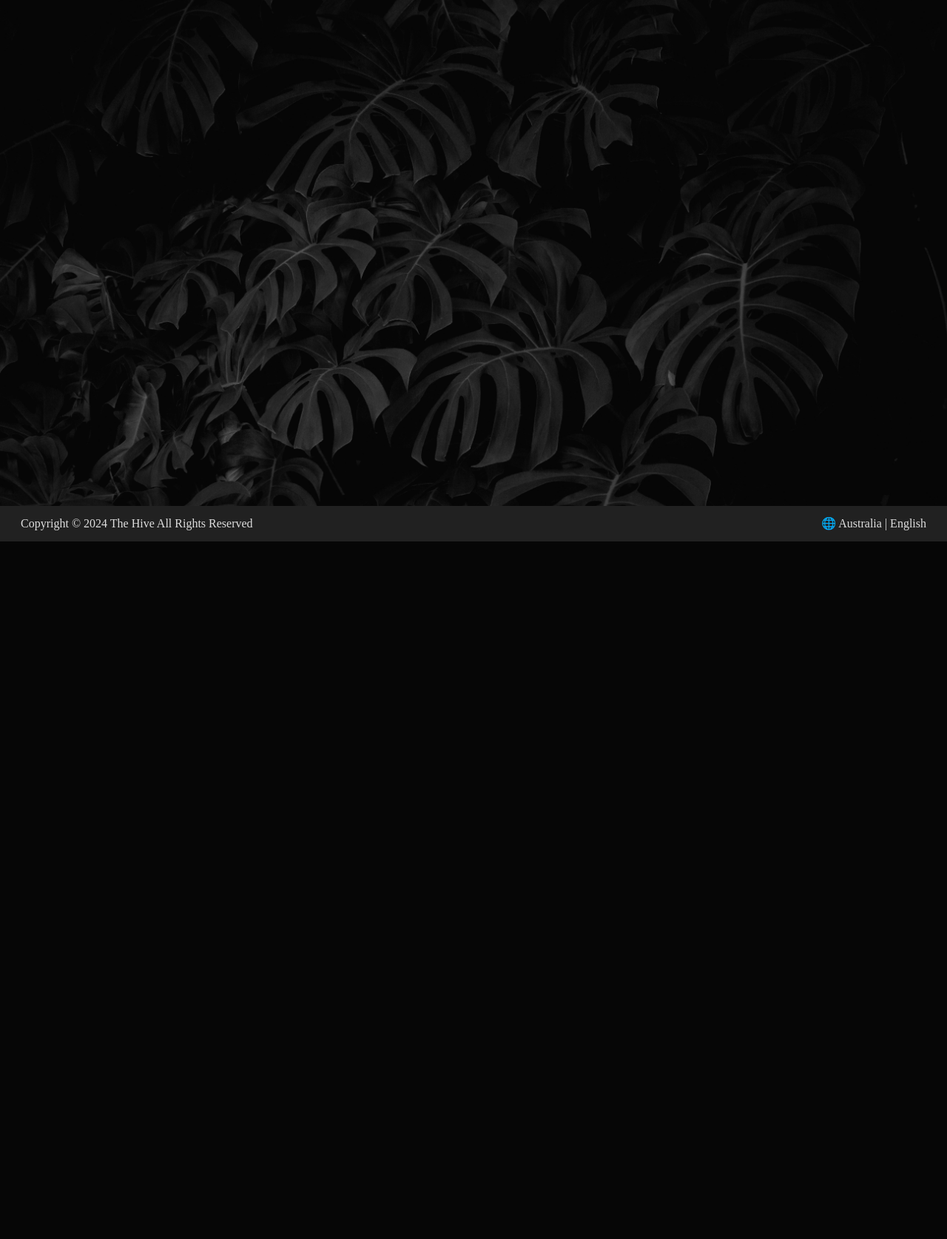
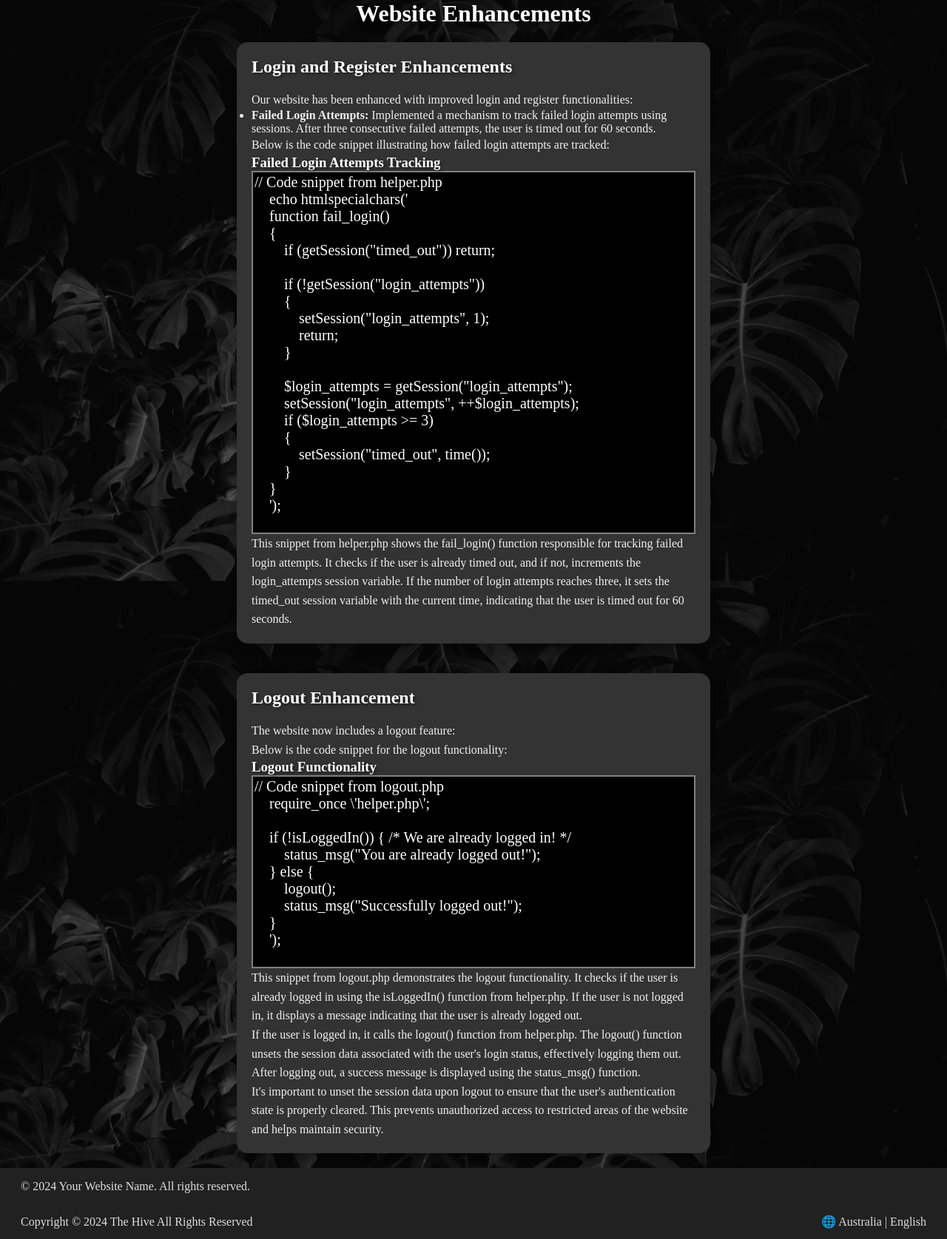
Before and after one commit to Panable/Inquiry2, a PHP site: page /phpenhancements.php in a window 1280 px wide. Shown: the part 68-1743 px from the top of the page at 74% size. Before the commit the page ends 800 px from the top, so only its background shows below. Run offline with PHP 8.4, Linux system fonts and the light colour scheme; some web fonts are replaced.

```diff
--- a/site/enhancements.php
+++ b/site/enhancements.php
@@ -1,3 +1,3 @@
 <?php
-echo "login.php and logout.php"
+echo "this file was split up into login and register.php";
 ?>
--- a/site/header.inc
+++ b/site/header.inc
@@ -25,7 +25,7 @@
                 if (isLoggedIn())
                 {
                     echo '<li><a href="manage.php">Manage</a></li>';
-                    echo '<li><a href="logout.php">Logout</a></li>';
+                    echo '<li><a href="enhancements2.php">Logout</a></li>';
                 }
                 else
                 {
--- a/site/jobs.php
+++ b/site/jobs.php
@@ -36,7 +36,7 @@
                     </ul>
                 </li>
             </ul>
-            <a href="apply.html">Apply</a>
+            <a href="apply.php">Apply</a>
         </div>
     </section>
     <section class="content-block">
@@ -71,7 +71,7 @@
                     </ul>
                 </li>
             </ul>
-            <a href="apply.html">Apply</a>
+            <a href="apply.php">Apply</a>
         </div>
     </section class="content-block">
     <aside class="content-block">
--- a/site/login.php
+++ b/site/login.php
@@ -30,7 +30,7 @@ if ($posting)
 
     $username = $_POST["username"];
     if ($username == "") $error .= "Please enter a username<br>";
-    if (!preg_match('/^[A-Za-z][A-Za-z0-9]{5,31}$/', $username)) $error .= "Invalid username format.<br>";
+    // Dont have to do regex matching, because it will be sanitized, and checked against the db.
 
     $password = $_POST["password"];
     if ($password == "") $error .= "Please enter a password<br>";
--- a/site/manage.php
+++ b/site/manage.php
@@ -1,6 +1,11 @@
 <?php
+require_once 'helper.php';
+if (!isLoggedIn())
+    status_msg("Please login to access this page...");
+
 include 'header.inc';
 require_once 'settings.php';
+
 
 $conn = @mysqli_connect($db_host, $db_user, $db_password, $db_name);
 
--- a/site/phpenhancements.php
+++ b/site/phpenhancements.php
@@ -1,5 +1,69 @@
 <?php include 'header.inc'; ?>
 
+<body>
+<h1 class="enhancement">Website Enhancements</h1>
+<section class="content-block">
+    <h2>Login and Register Enhancements</h2>
+    <br>
+    <p>Our website has been enhanced with improved login and register functionalities:</p>
+    <ul>
+        <li><strong>Failed Login Attempts:</strong> Implemented a mechanism to track failed login attempts using sessions. After three consecutive failed attempts, the user is timed out for 60 seconds.</li>
+    </ul>
+    <p>Below is the code snippet illustrating how failed login attempts are tracked:</p>
+    <h3>Failed Login Attempts Tracking</h3>
+    <div class="code">
+        <pre><code>// Code snippet from helper.php
+    echo htmlspecialchars('
+    function fail_login()
+    {
+        if (getSession("timed_out")) return;
+
+        if (!getSession("login_attempts"))
+        {
+            setSession("login_attempts", 1);
+            return;
+        }
+
+        $login_attempts = getSession("login_attempts");
+        setSession("login_attempts", ++$login_attempts);
+        if ($login_attempts >= 3)
+        {
+            setSession("timed_out", time());
+        }
+    }
+    ');
+        </code></pre>
+    </div>
+    <p>This snippet from <code>helper.php</code> shows the <code>fail_login()</code> function responsible for tracking failed login attempts. It checks if the user is already timed out, and if not, increments the <code>login_attempts</code> session variable. If the number of login attempts reaches three, it sets the <code>timed_out</code> session variable with the current time, indicating that the user is timed out for 60 seconds.</p>
+</section>
+
+    <section class="content-block">
+        <h2>Logout Enhancement</h2>
+        <br>
+        <p>The website now includes a logout feature:</p>
+        <p>Below is the code snippet for the logout functionality:</p>
+        <h3>Logout Functionality</h3>
+    <div class="code">
+        <pre><code>// Code snippet from logout.php
+    require_once \'helper.php\';
+
+    if (!isLoggedIn()) { /* We are already logged in! */
+        status_msg("You are already logged out!");
+    } else {
+        logout();
+        status_msg("Successfully logged out!");
+    }
+    ');
+        </code></pre>
+        </div>
+        <p>This snippet from <code>logout.php</code> demonstrates the logout functionality. It checks if the user is already logged in using the <code>isLoggedIn()</code> function from <code>helper.php</code>. If the user is not logged in, it displays a message indicating that the user is already logged out.</p>
+        <p>If the user is logged in, it calls the <code>logout()</code> function from <code>helper.php</code>. The <code>logout()</code> function unsets the session data associated with the user's login status, effectively logging them out. After logging out, a success message is displayed using the <code>status_msg()</code> function.</p>
+        <p>It's important to unset the session data upon logout to ensure that the user's authentication state is properly cleared. This prevents unauthorized access to restricted areas of the website and helps maintain security.</p>
+    </section>
 
 
+        <footer>
+            <p>&copy; 2024 Your Website Name. All rights reserved.</p>
+        </footer>
+
 <?php include 'footer.inc'; ?>
--- a/site/styles/style.css
+++ b/site/styles/style.css
@@ -247,3 +247,22 @@ input[type="submit"]:hover {
     display: inline-block; /* Ensure images are centered */
     margin: 0 auto; /* Center images within the content-block */
 }
+
+.code {
+    display: grid;
+    font-family: Consolas, "courier new", serif;
+    color: #FFFFFF;
+    font-size: 1.25rem;
+    background-color: #201f1f;
+    border: 2px solid gray;
+    padding: 2%;
+    font-family: Consolas, "courier new";
+    color: #FFFFFF;
+    background-color: #000000;
+    padding: 2px;
+    font-size: 1.25rem;
+}
+
+.enhancement {
+    text-align: center;
+}
```
Also changed, not shown: site/enhancements2.php (+8 -2 lines), site/logout.php (deleted, +0 -9 lines).
